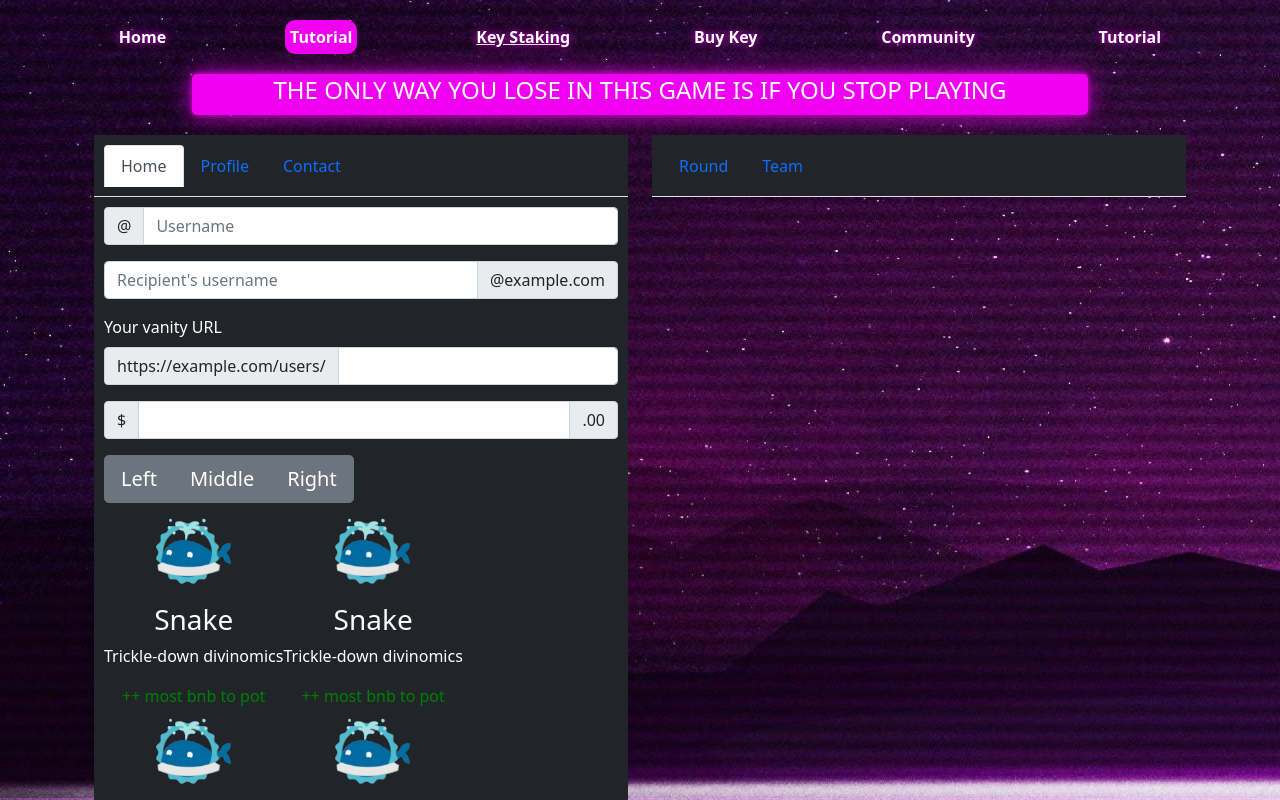
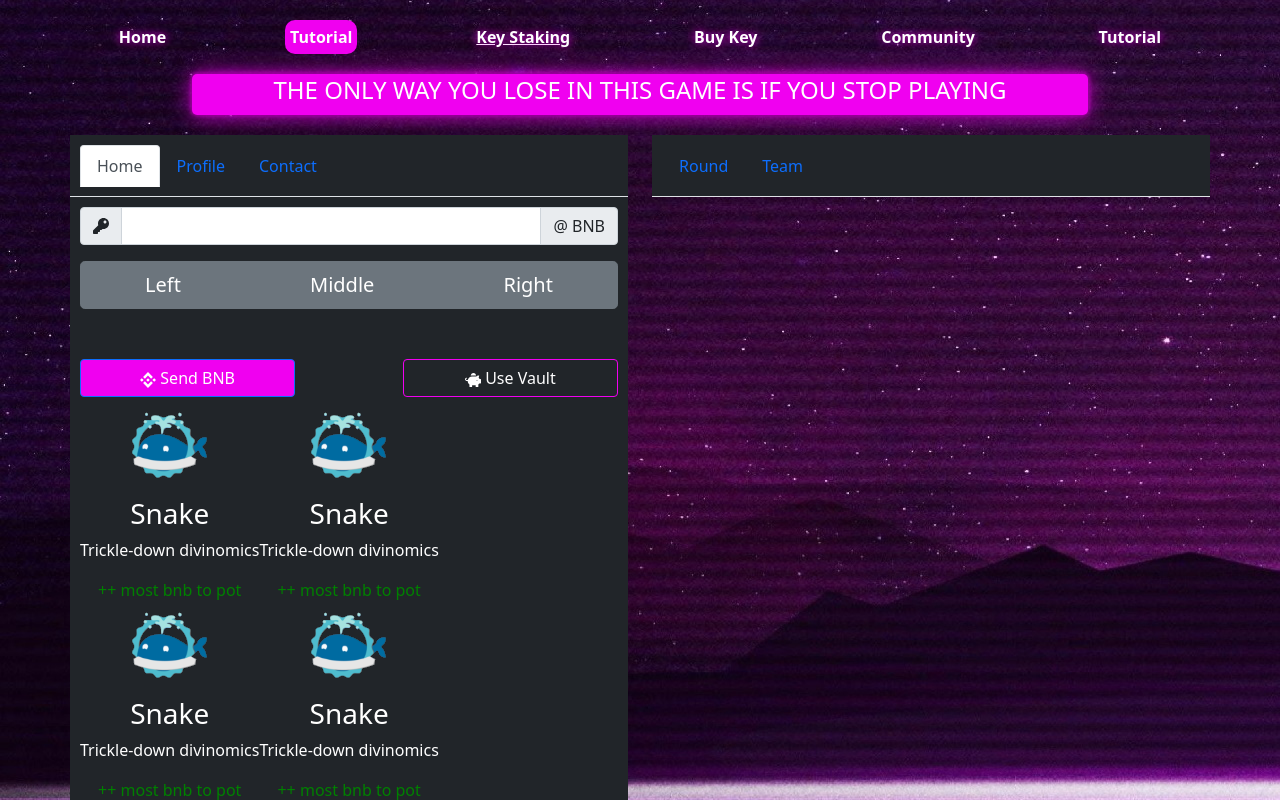
Before and after one commit to datrine/test_fomo, a Next.js app: page /fomo_body in a window 1280 px wide. Both pictures are taken after a click on the tab "Home". Shown: the top 800 px of the page. Built offline with nearby package versions, Linux system fonts and the light colour scheme.

Commit message:
first commit

```diff
--- a/comps/serious/index.js
+++ b/comps/serious/index.js
@@ -2,16 +2,17 @@
 import { Divider, Grid } from "@mui/material";
 import { Container, Tabs, InputGroup, FormGroup, Tab, FormControl, Form, Row, Col, ButtonGroup, Button } from "react-bootstrap"
 import FomoShell from "./shell";
-
+import {FaKey,FaPiggyBank} from "react-icons/fa"
+import {SiBinance} from "react-icons/si"
 
 let FomoIndex = () => {
     return <>
         <FomoShell>
-            <Container>
-                <Container>
+            <Container style={{padding:0}} >
+                <Container style={{padding:0}}>
                     <Row>
-                        <Col xs={6}>  <TabsOfMain /></Col>
-                        <Col xs={6}> <TabsOfRoundTeams /></Col>
+                        <Col md={6}>  <TabsOfMain /></Col>
+                        <Col md={6}> <TabsOfRoundTeams /></Col>
                     </Row></Container>
 
 
@@ -43,41 +44,30 @@ let PurchaseTab = () => {
     return <><>
         <div style={{ backgroundColor: "#212529", color: "white" }}>
             <InputGroup className="mb-3">
-                <InputGroup.Text id="basic-addon1">@</InputGroup.Text>
+                <InputGroup.Text id="basic-addon1"><FaKey/></InputGroup.Text>
                 <FormControl
-                    placeholder="Username"
-                    aria-label="Username"
+                    placeholder=""
+                    aria-label=""
                     aria-describedby="basic-addon1"
                 />
+                <InputGroup.Text id="basic-addon1">@ BNB</InputGroup.Text>
             </InputGroup>
 
-            <InputGroup className="mb-3">
-                <FormControl
-                    placeholder="Recipient's username"
-                    aria-label="Recipient's username"
-                    aria-describedby="basic-addon2"
-                />
-                <InputGroup.Text id="basic-addon2">@example.com</InputGroup.Text>
-            </InputGroup>
 
-            <Form.Label htmlFor="basic-url">Your vanity URL</Form.Label>
-            <InputGroup className="mb-3">
-                <InputGroup.Text id="basic-addon3">
-                    https://example.com/users/
-                </InputGroup.Text>
-                <FormControl id="basic-url" aria-describedby="basic-addon3" />
-            </InputGroup>
-
-            <InputGroup className="mb-3">
-                <InputGroup.Text>$</InputGroup.Text>
-                <FormControl aria-label="Amount (to the nearest dollar)" />
-                <InputGroup.Text>.00</InputGroup.Text>
-            </InputGroup>
-            <ButtonGroup size="lg" aria-label="Basic example">
+            <InputGroup>
+            <ButtonGroup size="lg" aria-label="Basic example" style={{display:"flex",flexGrow:"2"}} >
                 <Button variant="secondary">Left</Button>
                 <Button variant="secondary">Middle</Button>
                 <Button variant="secondary">Right</Button>
             </ButtonGroup>
+            </InputGroup>
+            <div style={{display:"flex",flexGrow:"2",
+            justifyContent:"space-between", marginTop:"50px"
+        }} >
+                <Button style={{width:"40%",backgroundColor:"#f000f0"}} ><SiBinance/> Send BNB</Button>
+                <Button style={{width:"40%",
+                backgroundColor:"transparent",borderColor:"#f000f0"}}><FaPiggyBank/> Use Vault</Button>
+            </div>
             <ChooseTeam />
         </div>
     </></>
```
